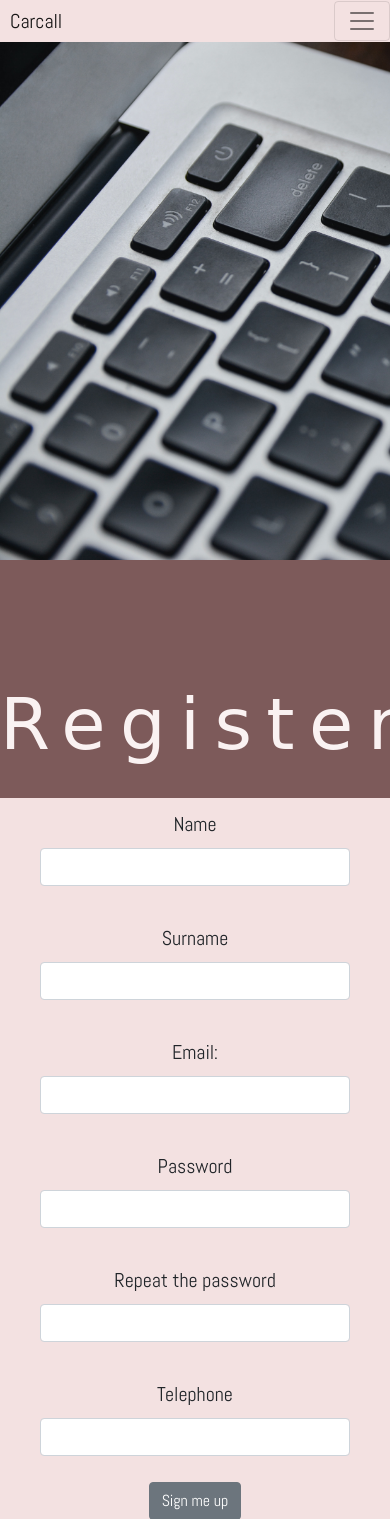
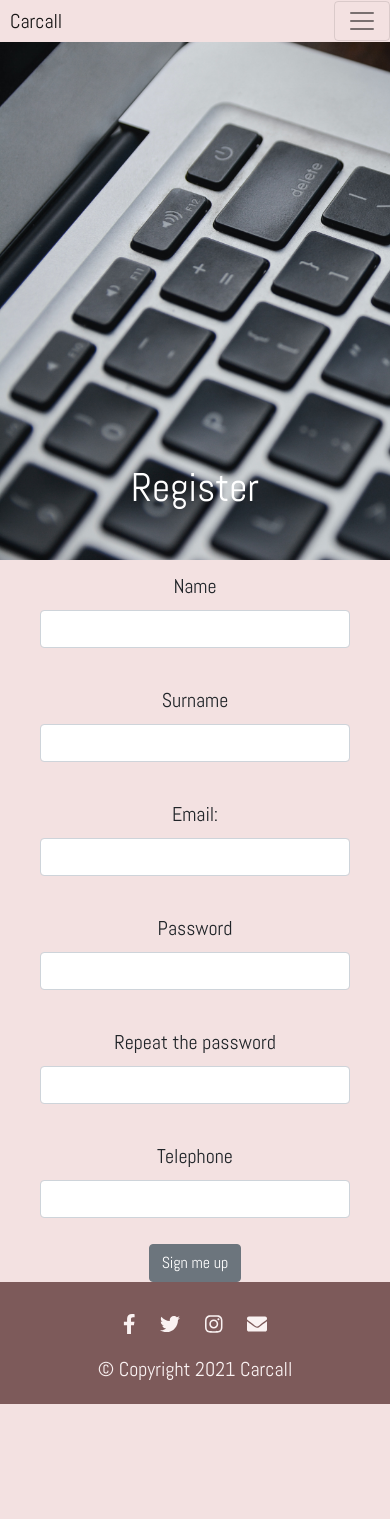
Before and after one commit to msbetsy/car_rental, a Flask app: page /auth/register in a window 390 px wide; the page is wider, and only the part inside the window is pictured. Shown: the top 1519 px of that part. After the commit the page ends 1404 px from the top of that part, so only its background shows below. Run offline with Flask 2, Linux system fonts and the light colour scheme; some libraries are stand-ins or nearby versions; some web fonts are replaced.

Commit message:
Add template inheritance - base.html, add small_heading

```diff
--- a/app/templates/auth/register.html
+++ b/app/templates/auth/register.html
@@ -1,29 +1,16 @@
-{% include "header.html" %}
-{% import "bootstrap/wtf.html" as wtf %}
-<!--Title-->
+{% extends "base.html" %}
+{% block imagine %}
+    <img class="image" src="{{url_for('static', filename='img/register.jpg')}}" alt="login_image">
+{% endblock %}
 
-<div class="row">
-    <div class="col-lg-6 title-row">
-        <img class="image" src="{{url_for('static', filename='img/register.jpg')}}" alt="login_image">
-    </div>
-    <div class="col-lg-6 title-row">
-        <h1 class="big-heading">Register</h1>
-    </div>
-</div>
+{% block small_heading %}
+    Register
+{% endblock %}
 
-</div>
-</section>
+{% block big_heading %}
+    Register
+{% endblock %}
 
-<section class="white-section">
-    <div class="container">
-        <div class="row">
-
-            <div class="col-lg-8 col-md-10 mx-auto content">
-                {{ wtf.quick_form(form, novalidate=True, button_map={"submit": "secondary"}) }}
-            </div>
-        </div>
-    </div>
-</section>
-
-
-{% include "footer.html" %}
+{% block main_text %}
+    {{ wtf.quick_form(form, novalidate=True, button_map={"submit": "secondary"}) }}
+{% endblock %}
--- /dev/null
+++ b/app/templates/base.html
@@ -0,0 +1,34 @@
+{% include "header.html" %}
+{% import "bootstrap/wtf.html" as wtf %}
+<!--Title-->
+
+<div class="row">
+    <div class="col-lg-6 title-row">
+        {% block imagine %}
+            Load imagine....
+        {% endblock %}
+        <div class="carousel-caption d-lg-none">
+            <h1 class="small-heading"> {% block small_heading %} Small heading text.... {% endblock %}</h1>
+        </div>
+    </div>
+    <div class="col-lg-6 title-row align-self-center d-none d-lg-block">
+        <h1 class="big-heading">{% block big_heading %} Big heading text.... {% endblock %} </h1>
+    </div>
+</div>
+
+</div>
+</section>
+<!--Main section-->
+{% block main_section %}
+<section class="white-section">
+    <div class="container">
+        <div class="row">
+
+            <div class="col-lg-8 col-md-10 mx-auto content">
+                {% block main_text %} Put here main text... {% endblock %}
+            </div>
+        </div>
+    </div>
+</section>
+{% endblock %}
+{% include "footer.html" %}
--- a/app/templates/header.html
+++ b/app/templates/header.html
@@ -30,7 +30,7 @@
 
         <nav class="navbar navbar-expand-lg navbar-light fixed-top">
 
-            <a class="navbar-brand" href="{{ url_for('.index')}}">Carcall</a>
+            <a class="navbar-brand" href="{{ url_for('main.index')}}">Carcall</a>
 
             <button class="navbar-toggler" type="button" data-toggle="collapse" data-target="#navbarTitleContent">
                 <span class="navbar-toggler-icon"></span>
@@ -46,30 +46,30 @@
                             About
                         </a>
                         <div class="dropdown-menu" aria-labelledby="navbarDropdown">
-                            <a class="dropdown-item" href="{{ url_for('.show_news')}}">News</a>
-                            <a class="dropdown-item" href="{{ url_for('.show_models')}}">Car Models</a>
-                            <a class="dropdown-item" href="{{ url_for('.show_opinions')}}">Opinions</a>
+                            <a class="dropdown-item" href="{{ url_for('main.show_news')}}">News</a>
+                            <a class="dropdown-item" href="{{ url_for('main.show_models')}}">Car Models</a>
+                            <a class="dropdown-item" href="{{ url_for('main.show_opinions')}}">Opinions</a>
                         </div>
                     </li>
 
                     {% if not current_user.is_authenticated: %}
                     <li class="nav-item">
-                        <a class="nav-link" href="{{ url_for('.register')}}">Register</a>
+                        <a class="nav-link" href="{{ url_for('auth.register')}}">Register</a>
                     </li>
                     <li class="nav-item">
-                        <a class="nav-link" href="{{ url_for('.login')}}">Log In</a>
+                        <a class="nav-link" href="{{ url_for('auth.login')}}">Log In</a>
                     </li>
                     {% else: %}
                     <li class="nav-item">
-                        <a class="nav-link" href="{{ url_for('.show_user')}}">My account</a>
+                        <a class="nav-link" href="{{ url_for('auth.show_user')}}">My account</a>
                     </li>
                     <li class="nav-item">
-                        <a class="nav-link" href="{{ url_for('.logout')}}">Logout</a>
+                        <a class="nav-link" href="{{ url_for('auth.logout')}}">Logout</a>
                     </li>
                     {% endif %}
 
                     <li class="nav-item">
-                        <a class="nav-link" href="{{ url_for('.contact')}}">Contact</a>
+                        <a class="nav-link" href="{{ url_for('main.contact')}}">Contact</a>
                     </li>
                 </ul>
 
```
Also changed, not shown: app/templates/auth/login.html (+10 -26 lines), app/templates/index.html (+13 -18 lines).
